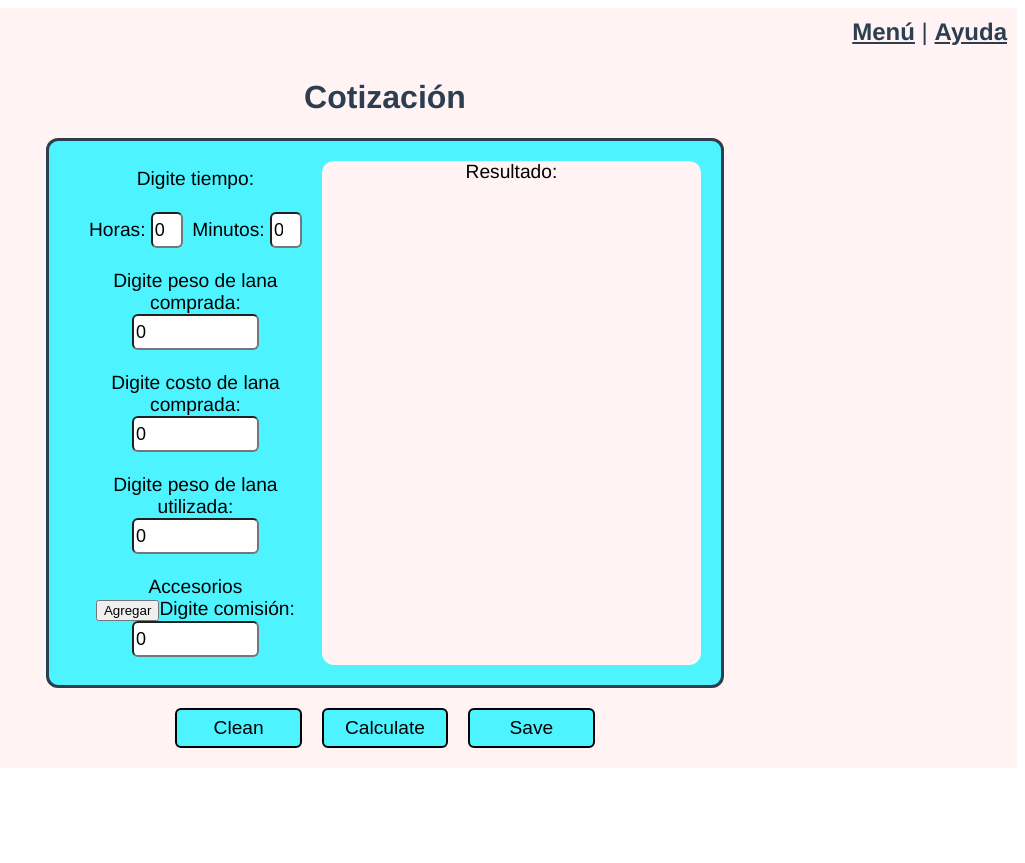
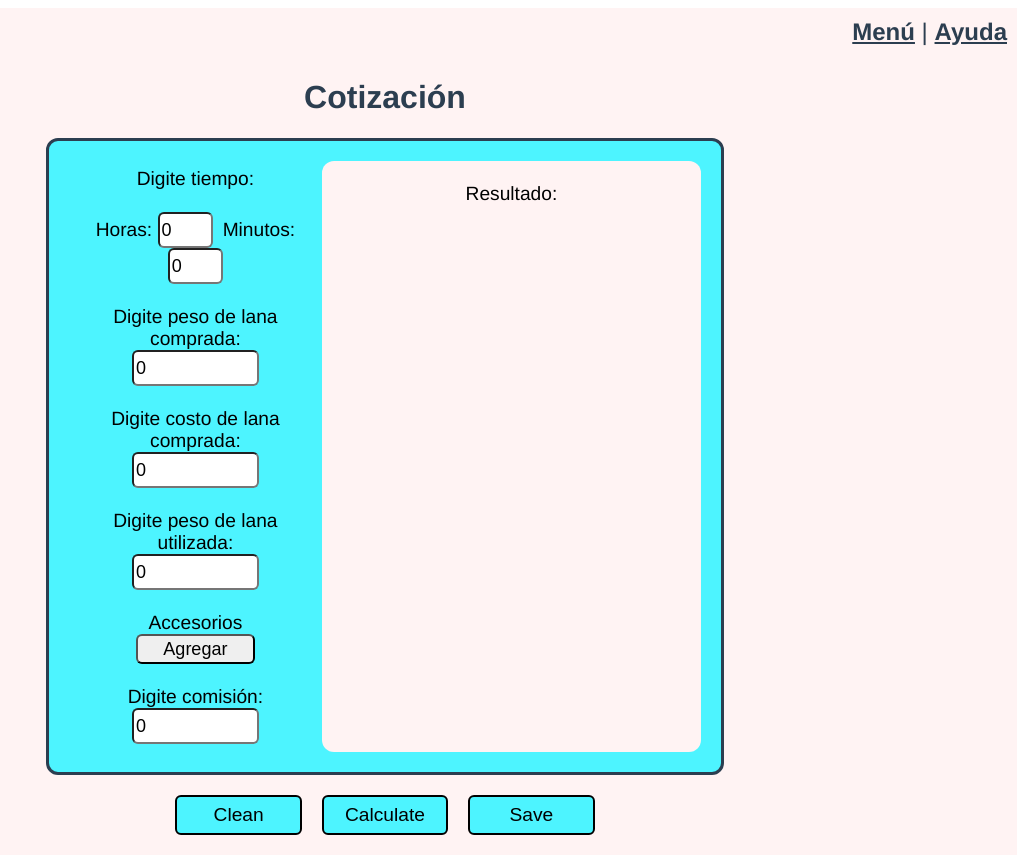
Before and after one commit to hcaceres9428/projects_vue, a Vue app in the folder tdp_project/: page /#/calcular in a window 1280 px wide. Shown: the whole page, without its empty margins (255-1280 px from the left). Before the commit the page ends 800 px from the top, so only its background shows below. Built offline with nearby package versions, Linux system fonts and the light colour scheme.

Commit message:
Corrigiendo Calculadora

```diff
--- a/tdp_project/src/components/FormularioCalcular.vue
+++ b/tdp_project/src/components/FormularioCalcular.vue
@@ -15,6 +15,7 @@
         <input type="number"  v-model="costolanaC"><br><br>
         <label for="PesolanaU">Digite peso de lana utilizada: </label><br>
         <input type="number"  v-model="pesolanaU"><br><br>
+
         <label for="accesorios">Accesorios</label><br>
         <div v-for="(accesorio, index) in accesorios" :key="index">
           <input type="number"  v-model="accesorios[index]">
@@ -27,11 +28,12 @@
           <button @click="agregarAccesorio">Agregar</button>
           <button @click="mostrarSubpantalla = false">Cancelar</button>
         </div>
-        <label for="comision">Digite comisión: </label><br>
+
+        <br><br><label for="comision">Digite comisión: </label><br>
         <input type="number"  v-model="comision"><br>
       </aside>
       <section>
-        <label for="res">Resultado: {{ resultado }}</label>
+        <label for="res"> <br> Resultado: <br><br> {{ resultado }}</label>
       </section>
     </div>
     <div class="botons">
--- a/tdp_project/src/views/CalcularView.vue
+++ b/tdp_project/src/views/CalcularView.vue
@@ -44,10 +44,16 @@ section{
 .tiempo input{
     font-family: Arial, Helvetica, sans-serif;
     font-size: large;
-    width: 10%;
+    width: 20%;
     height: 30px;
 }
 input{
+    font-size: large;
+    border-radius: 6px;
+    width: 50%;
+    height: 30px;
+}
+button{
     font-size: large;
     border-radius: 6px;
     width: 50%;
```
